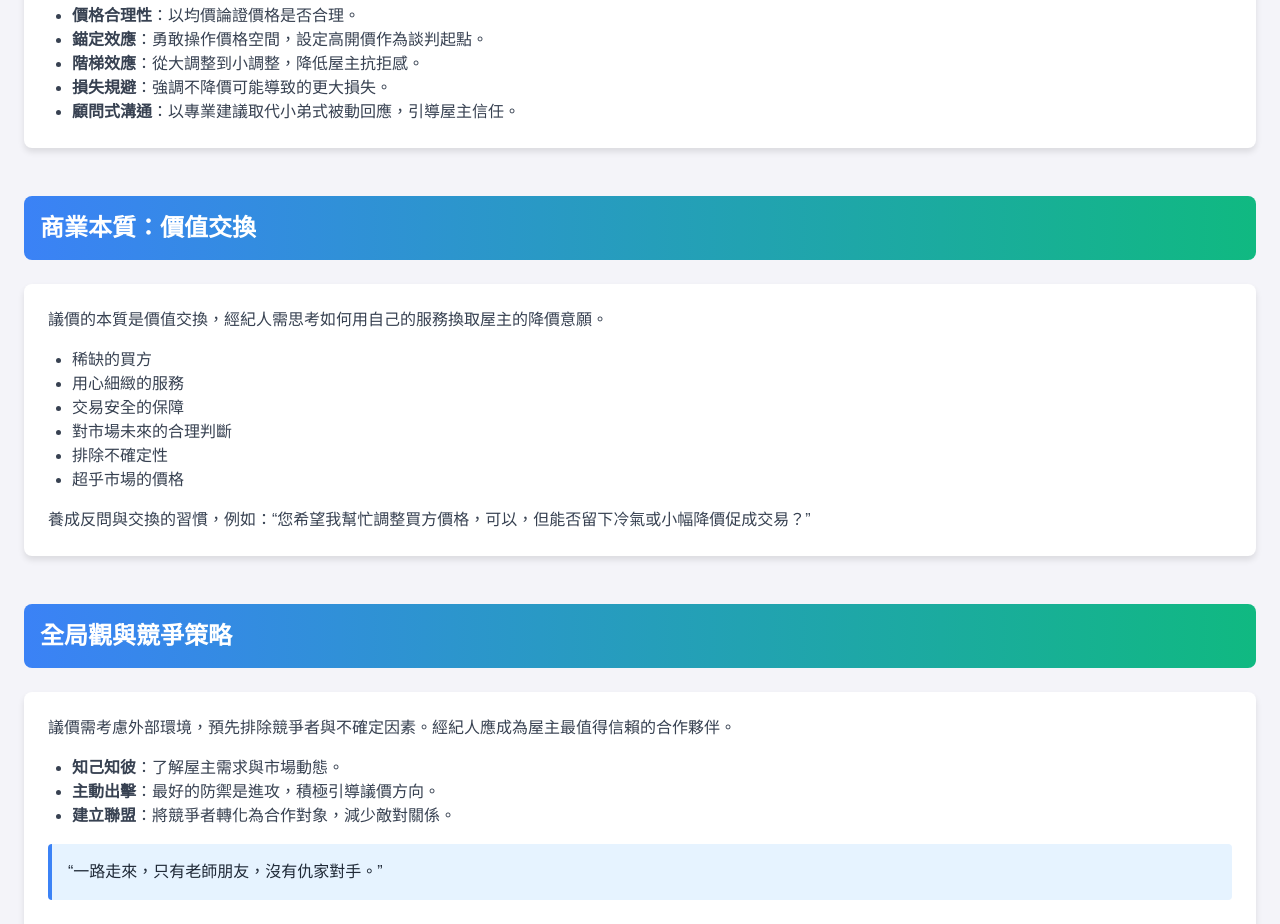
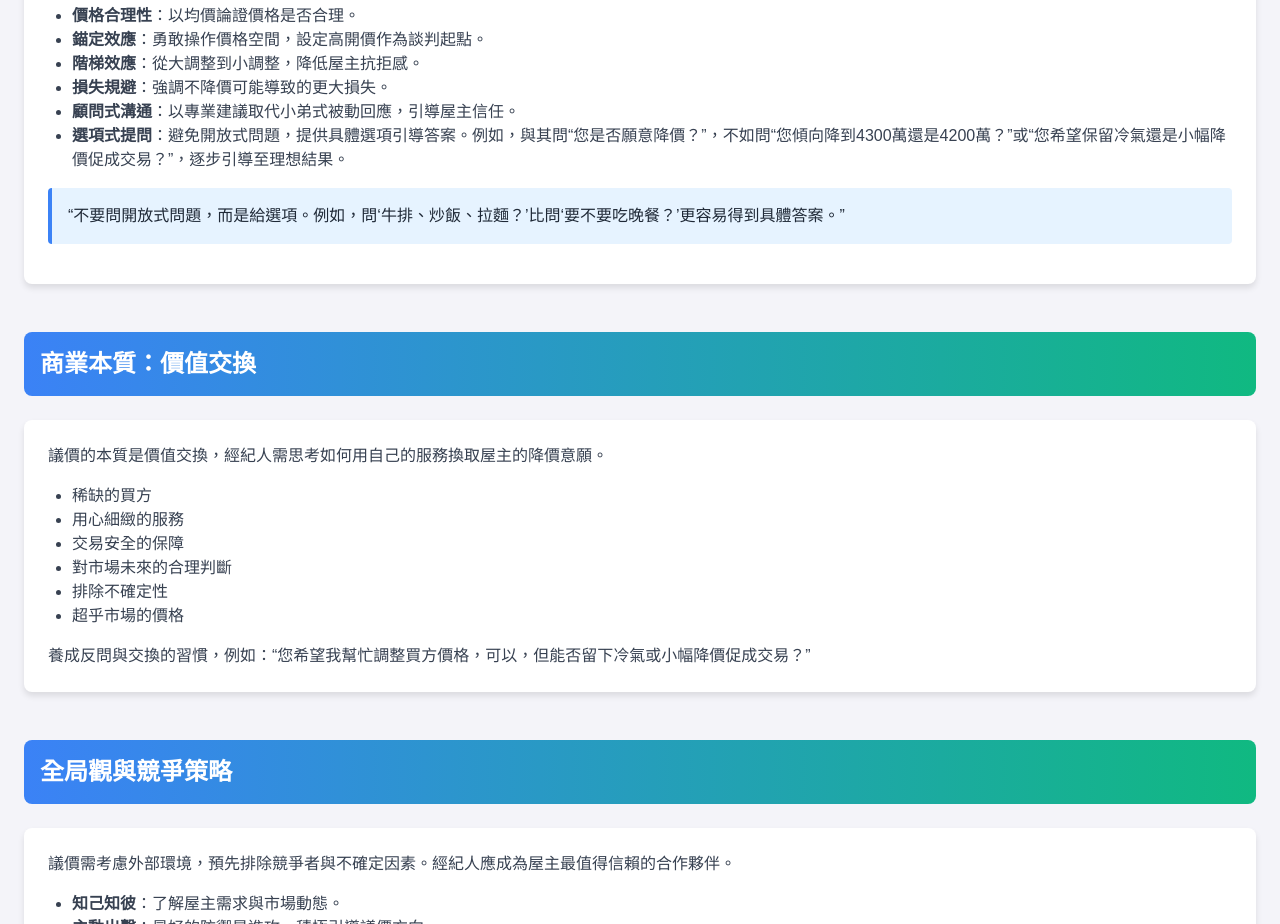
Before and after one commit to Larryveryhandsome/RE-class, a plain HTML site: page index.html in a window 1280 px wide. Shown: the part 2640-3564 px from the top of the page. Drawn offline with nearby package versions, Linux system fonts and the light colour scheme.

Commit message:
Update index.html

```diff
--- a/index.html
+++ b/index.html
@@ -168,7 +168,11 @@
                 <li><strong>階梯效應</strong>：從大調整到小調整，降低屋主抗拒感。</li>
                 <li><strong>損失規避</strong>：強調不降價可能導致的更大損失。</li>
                 <li><strong>顧問式溝通</strong>：以專業建議取代小弟式被動回應，引導屋主信任。</li>
+                <li><strong>選項式提問</strong>：避免開放式問題，提供具體選項引導答案。例如，與其問“您是否願意降價？”，不如問“您傾向降到4300萬還是4200萬？”或“您希望保留冷氣還是小幅降價促成交易？”，逐步引導至理想結果。</li>
             </ul>
+            <div class="quote">
+                <p class="text-gray-800">“不要問開放式問題，而是給選項。例如，問‘牛排、炒飯、拉麵？’比問‘要不要吃晚餐？’更容易得到具體答案。”</p>
+            </div>
         </div>
     </section>
 
```
